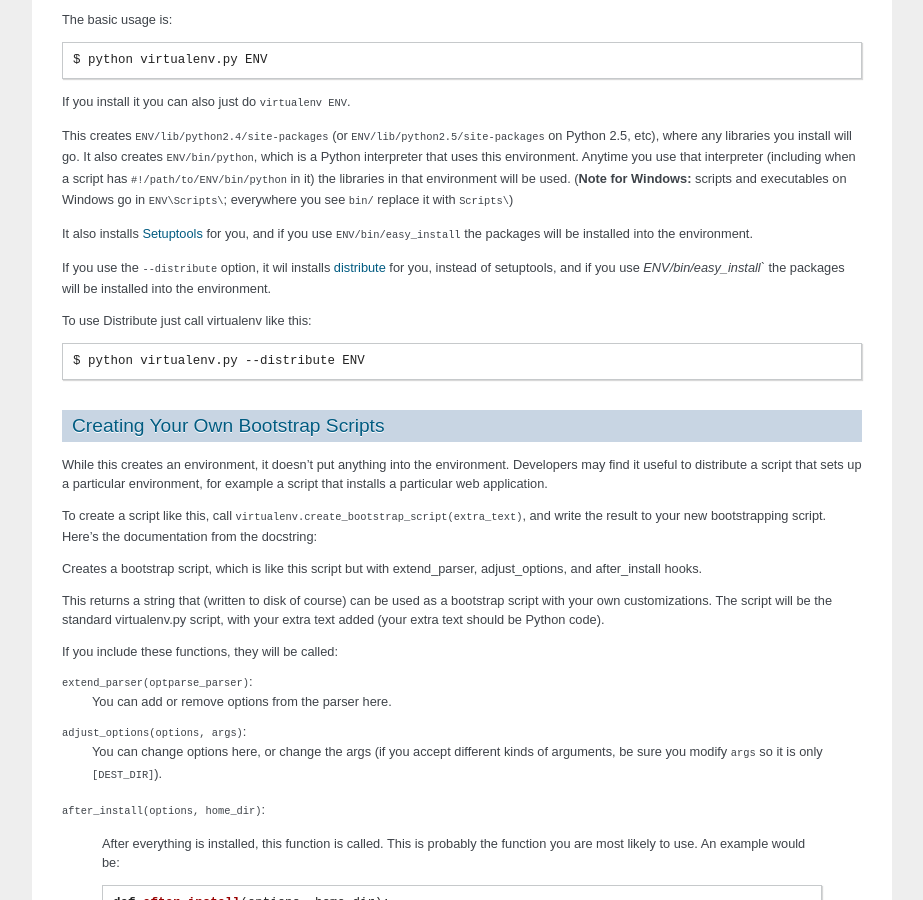
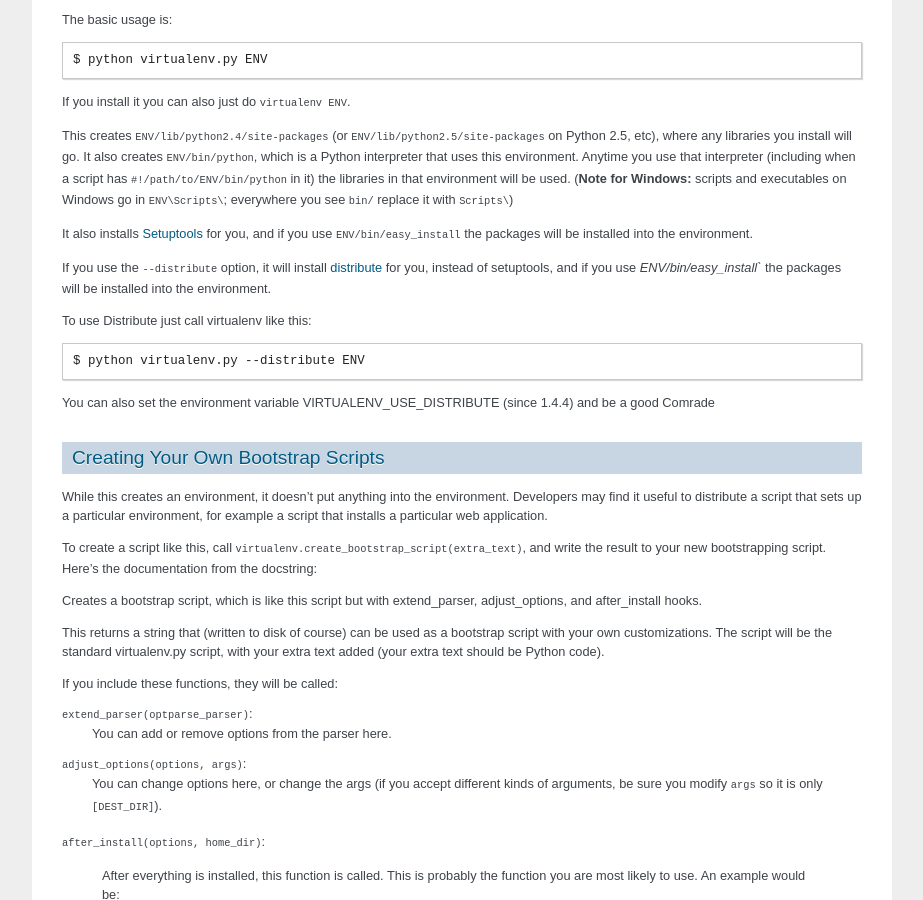
Before and after one commit to pypa/virtualenv, a Sphinx documentation site: the page built from docs/index.txt, in a window 1280 px wide and 900 px high, scrolled down 973 px. Shown: the whole window, without its empty margins (198-1121 px from the left). Built offline with Sphinx 7.4.7, drawn with Linux system fonts in a browser that asks for light colours.

Commit message:
- Adding a VIRTUALENV_USE_DISTRIBUTE environment variable to default to distribute

```diff
--- a/docs/index.txt
+++ b/docs/index.txt
@@ -78,7 +78,7 @@ It also installs `Setuptools
 you use ``ENV/bin/easy_install`` the packages will be installed into
 the environment.
 
-If you use the ``--distribute`` option, it wil installs `distribute
+If you use the ``--distribute`` option, it will install `distribute
 <http://pypi.python.org/pypi/distribute>`_ for you, instead of setuptools,
 and if you use `ENV/bin/easy_install`` the packages will be installed into the
 environment.
@@ -87,6 +87,8 @@ To use Distribute just call virtualenv like this::
 
     $ python virtualenv.py --distribute ENV
 
+You can also set the environment variable VIRTUALENV_USE_DISTRIBUTE (since 1.4.4)
+and be a good Comrade
 
 Creating Your Own Bootstrap Scripts
 -----------------------------------
--- a/virtualenv.py
+++ b/virtualenv.py
@@ -467,7 +467,8 @@ def main():
         '--distribute',
         dest='use_distribute',
         action='store_true',
-        help="Use Distribute instead of Setuptools")
+        help='Use Distribute instead of Setuptools. Set environ variable'
+        'VIRTUALENV_USE_DISTRIBUTE to make it the default ')
 
     if 'extend_parser' in globals():
         extend_parser(parser)
@@ -612,7 +613,7 @@ def create_environment(home_dir, site_packages=True, clear=False,
 
     install_distutils(lib_dir, home_dir)
 
-    if use_distribute:
+    if use_distribute or os.environ['VIRTUALENV_USE_DISTRIBUTE']:
         install_distribute(py_executable, unzip=unzip_setuptools)
     else:
         install_setuptools(py_executable, unzip=unzip_setuptools)
```
